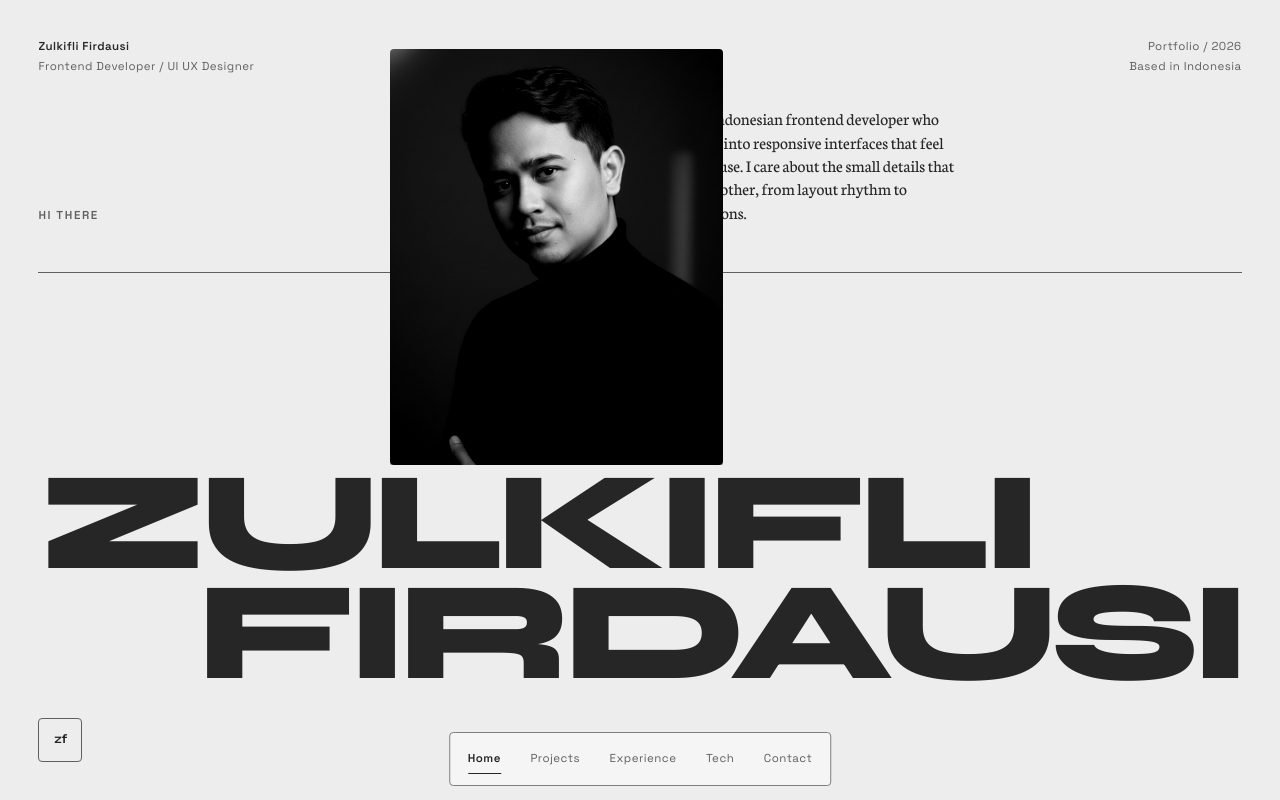
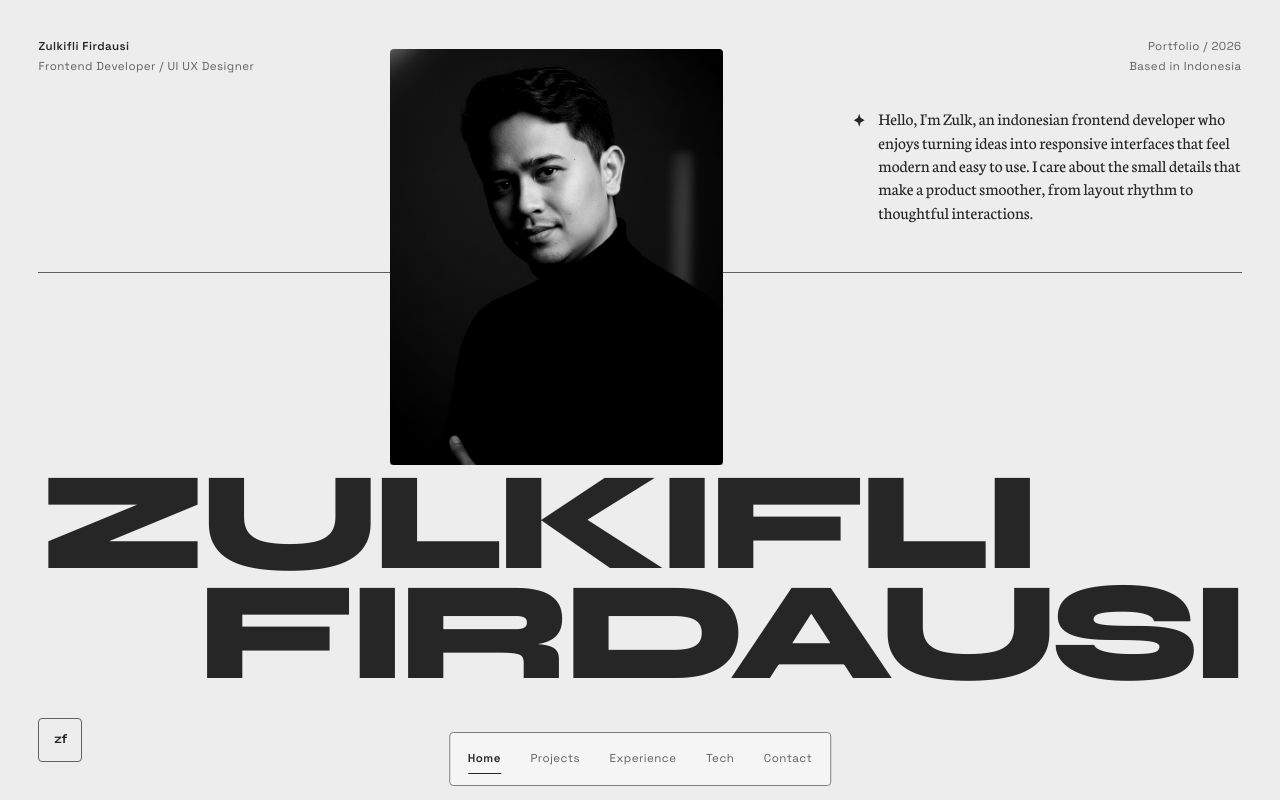
Before and after one commit to Zulkifli70/portofolio-new, a React (Vite) app: page / in a window 1280 px wide. Built offline with nearby package versions, Linux system fonts and the light colour scheme.

Commit message:
refactor(home): hapus sapaan Hi there
- hapus elemen sapaan dari markup Home
- hapus CSS .home-hello yang jadi tidak terpakai
- intro desktop dirapikan ke kanan

```diff
--- a/src/App.css
+++ b/src/App.css
@@ -338,21 +338,10 @@ a {
   min-height: 0;
 }
 
-.home-hello {
-  grid-column: 1;
-  grid-row: 1;
-  align-self: end;
-  margin: 0;
-  font-size: 0.72rem;
-  font-weight: 600;
-  letter-spacing: 0.14em;
-  text-transform: uppercase;
-  color: var(--muted);
-}
-
 .home-intro {
   grid-column: 2;
   grid-row: 1;
+  justify-self: end;
   display: flex;
   align-items: flex-start;
   gap: 0.75rem;
--- a/src/views/Home.jsx
+++ b/src/views/Home.jsx
@@ -18,8 +18,6 @@ export default function Home() {
       </header>
 
       <main className="home-main">
-        <p className="home-hello">Hi there</p>
-
         <div className="home-intro">
           {/* Sparkle marks the greeting as an aside, not a live status. */}
           <svg className="home-star" viewBox="0 0 16 16" aria-hidden="true">
```
